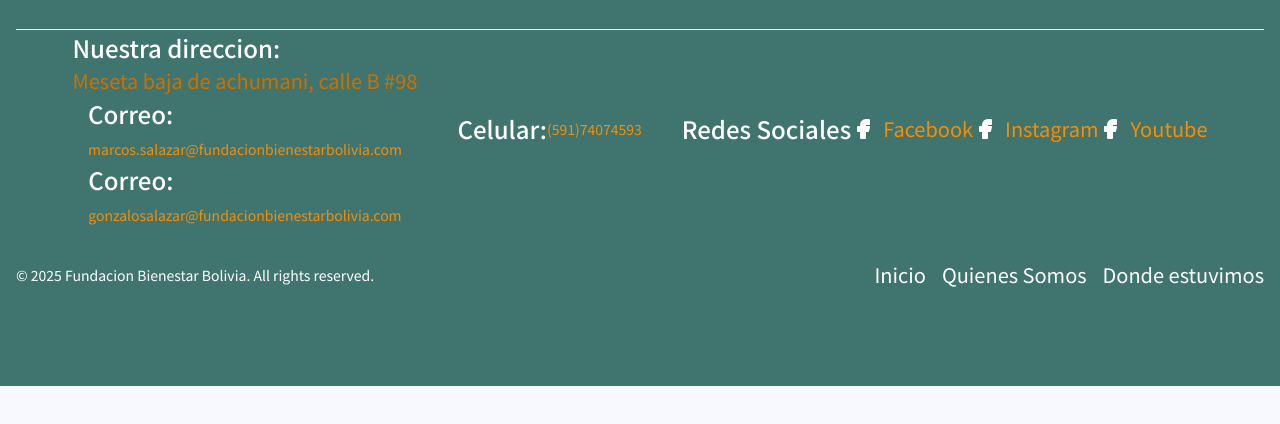
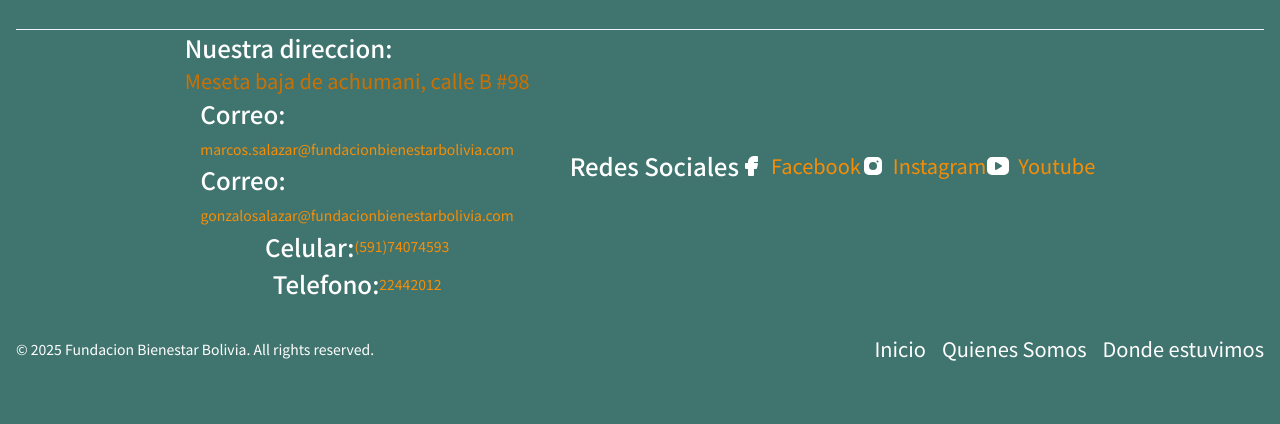
Before and after one commit to JRWebDesigner/Fundacion-BIenestar, an Astro site: page / in a window 1280 px wide. Shown: the part 5187-5611 px from the top of the page. Before the commit the page ends 5573 px from the top, so only its background shows below. Built offline with nearby package versions, Linux system fonts and the light colour scheme; Astro itself is replaced by a stand-in of ours; a web font is replaced by a local one.

Commit message:
footer logo

```diff
--- a/src/components/Footer.astro
+++ b/src/components/Footer.astro
@@ -55,7 +55,7 @@ const currentYear = new Date().getFullYear();
       </div>
     </div>
     <div class='flex flex-col md:flex-row justify-center items-center gap-10'>
-      <div class="flex flex-col justify-center items-center ">
+      <div class="flex flex-col justify-around items-center ">
         <div>
           <h4>
             Nuestra direccion:
@@ -76,19 +76,26 @@ const currentYear = new Date().getFullYear();
           </h4>
           <a class='text-sm' href="mailto:gonzalosalazar@fundacionbienestarbolivia.com">gonzalosalazar@fundacionbienestarbolivia.com</a>
         </div>
-      </div>
-      <div class="flex justify-center items-center text-lg">
+<div class="flex justify-center items-center text-lg">
         <h4>
           Celular:
         </h4>
         <a class='text-sm' href="phone:(591)74074593">(591)74074593</a>
       </div>
-      <div>
+<div class="flex justify-center items-center text-lg">
+        <h4>
+          Telefono:
+        </h4>
+        <a class='text-sm' href="phone:22442012">22442012</a>
+      </div>
+
+      </div>
+            <div>
         <div className='flex justify-center items-center'>
         <h4>Redes Sociales</h4>
         <a href="https://www.facebook.com/share/19teVsGE1J/" target='blank' class="flex justify-center items-center gap-2"> <svg  xmlns="http://www.w3.org/2000/svg"  width="24"  height="24"  viewBox="0 0 24 24"  fill="#ffffff"  class="icon icon-tabler icons-tabler-filled icon-tabler-brand-facebook"><path stroke="none" d="M0 0h24v24H0z" fill="none"/><path d="M18 2a1 1 0 0 1 .993 .883l.007 .117v4a1 1 0 0 1 -.883 .993l-.117 .007h-3v1h3a1 1 0 0 1 .991 1.131l-.02 .112l-1 4a1 1 0 0 1 -.858 .75l-.113 .007h-2v6a1 1 0 0 1 -.883 .993l-.117 .007h-4a1 1 0 0 1 -.993 -.883l-.007 -.117v-6h-2a1 1 0 0 1 -.993 -.883l-.007 -.117v-4a1 1 0 0 1 .883 -.993l.117 -.007h2v-1a6 6 0 0 1 5.775 -5.996l.225 -.004h3z" /></svg>Facebook</a>
-        <a href="https://www.facebook.com/share/19teVsGE1J/" target='blank' class="flex justify-center items-center gap-2"> <svg  xmlns="http://www.w3.org/2000/svg"  width="24"  height="24"  viewBox="0 0 24 24"  fill="#ffffff"  class="icon icon-tabler icons-tabler-filled icon-tabler-brand-facebook"><path stroke="none" d="M0 0h24v24H0z" fill="none"/><path d="M18 2a1 1 0 0 1 .993 .883l.007 .117v4a1 1 0 0 1 -.883 .993l-.117 .007h-3v1h3a1 1 0 0 1 .991 1.131l-.02 .112l-1 4a1 1 0 0 1 -.858 .75l-.113 .007h-2v6a1 1 0 0 1 -.883 .993l-.117 .007h-4a1 1 0 0 1 -.993 -.883l-.007 -.117v-6h-2a1 1 0 0 1 -.993 -.883l-.007 -.117v-4a1 1 0 0 1 .883 -.993l.117 -.007h2v-1a6 6 0 0 1 5.775 -5.996l.225 -.004h3z" /></svg>Instagram</a>
-<a href="https://www.facebook.com/share/19teVsGE1J/" target='blank' class="flex justify-center items-center gap-2"> <svg  xmlns="http://www.w3.org/2000/svg"  width="24"  height="24"  viewBox="0 0 24 24"  fill="#ffffff"  class="icon icon-tabler icons-tabler-filled icon-tabler-brand-facebook"><path stroke="none" d="M0 0h24v24H0z" fill="none"/><path d="M18 2a1 1 0 0 1 .993 .883l.007 .117v4a1 1 0 0 1 -.883 .993l-.117 .007h-3v1h3a1 1 0 0 1 .991 1.131l-.02 .112l-1 4a1 1 0 0 1 -.858 .75l-.113 .007h-2v6a1 1 0 0 1 -.883 .993l-.117 .007h-4a1 1 0 0 1 -.993 -.883l-.007 -.117v-6h-2a1 1 0 0 1 -.993 -.883l-.007 -.117v-4a1 1 0 0 1 .883 -.993l.117 -.007h2v-1a6 6 0 0 1 5.775 -5.996l.225 -.004h3z" /></svg>Youtube</a>
+        <a href="https://www.facebook.com/share/19teVsGE1J/" target='blank' class="flex justify-center items-center gap-2"><svg  xmlns="http://www.w3.org/2000/svg"  width="24"  height="24"  viewBox="0 0 24 24"  fill="#ffffff"  class="icon icon-tabler icons-tabler-filled icon-tabler-brand-instagram"><path stroke="none" d="M0 0h24v24H0z" fill="none"/><path d="M16 3a5 5 0 0 1 5 5v8a5 5 0 0 1 -5 5h-8a5 5 0 0 1 -5 -5v-8a5 5 0 0 1 5 -5zm-4 5a4 4 0 0 0 -3.995 3.8l-.005 .2a4 4 0 1 0 4 -4m4.5 -1.5a1 1 0 0 0 -.993 .883l-.007 .127a1 1 0 0 0 1.993 .117l.007 -.127a1 1 0 0 0 -1 -1" /></svg> Instagram</a>
+<a href="https://www.facebook.com/share/19teVsGE1J/" target='blank' class="flex justify-center items-center gap-2"><svg  xmlns="http://www.w3.org/2000/svg"  width="24"  height="24"  viewBox="0 0 24 24"  fill="#ffffff"  class="icon icon-tabler icons-tabler-filled icon-tabler-brand-youtube"><path stroke="none" d="M0 0h24v24H0z" fill="none"/><path d="M18 3a5 5 0 0 1 5 5v8a5 5 0 0 1 -5 5h-12a5 5 0 0 1 -5 -5v-8a5 5 0 0 1 5 -5zm-9 6v6a1 1 0 0 0 1.514 .857l5 -3a1 1 0 0 0 0 -1.714l-5 -3a1 1 0 0 0 -1.514 .857z" /></svg> Youtube</a>
       </div>
       </div>
     </div>
```
